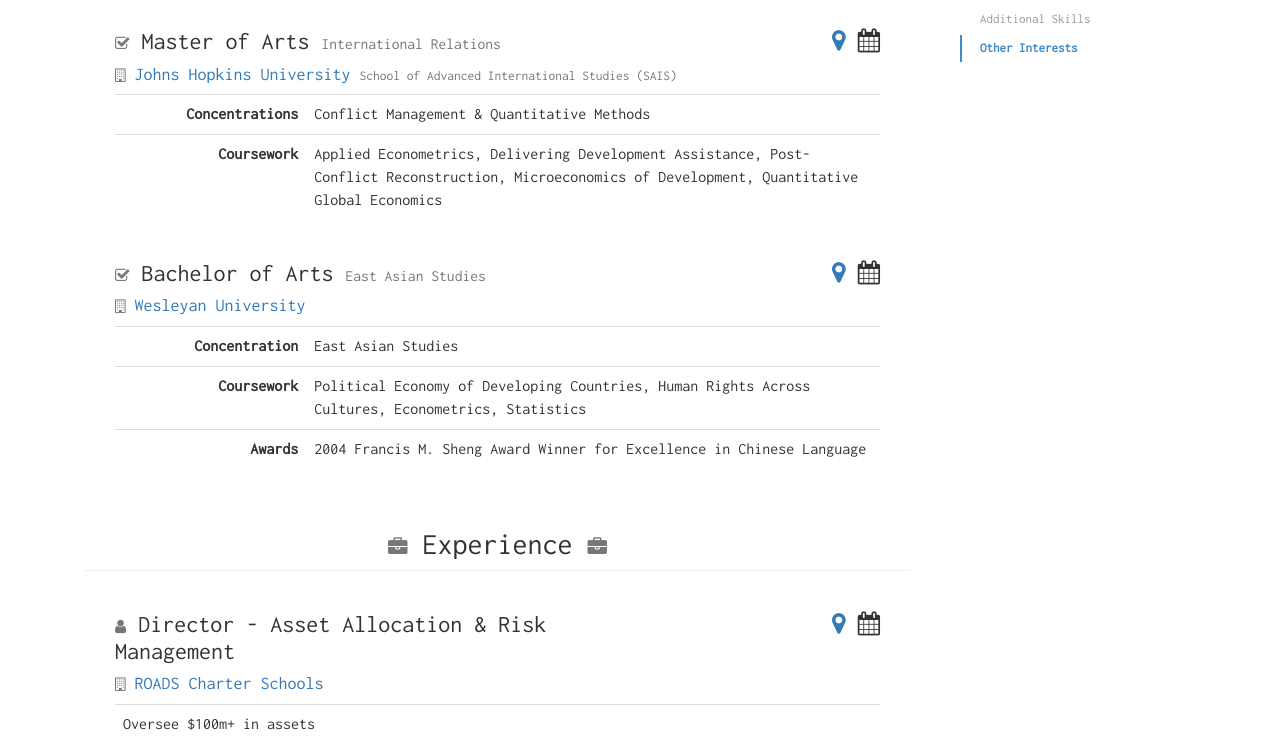
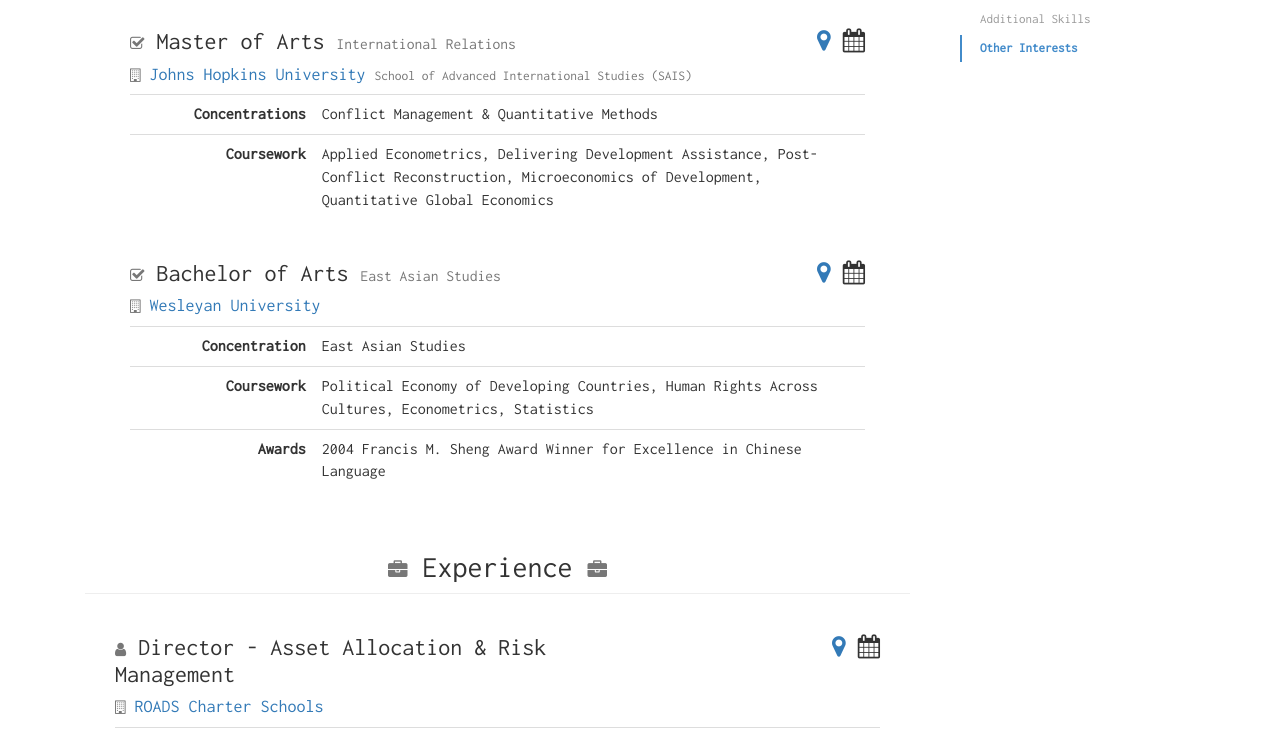
Before and after one commit to jorve/jorve.github.io, a plain HTML site: page index.html in a window 1280 px wide. Shown: the part 365-1106 px from the top of the page. Drawn offline with nearby package versions, Linux system fonts and the light colour scheme.

Commit message:
further update to index.html
fix mistakes around adding SLB associates experience

```diff
--- a/index.html
+++ b/index.html
@@ -252,7 +252,7 @@
         <div class="col-md-9 ">
             <main class="content" role="main">
 
-                <div id="education">
+                <div class="col-md-12" id="education">
                     <h2 class="page-header text-center"><small><i class="fa fa-book"></i></small> Education <small><i class="fa fa-book"></i></small></h2>
                     <div class="col-md-12" id="SAIS">
                         <div class="col-md-10">
@@ -688,6 +688,7 @@
                     <li>
                         <a href="#experience">Experience</a>
                         <ul class="nav">
+                            <li><a href="#SLB">SLB Associates</a></li>
                             <li><a href="#ROADS">ROADS Charter Schools</a></li>
                             <li><a href="#BDS">Brooklyn Defender Services</a></li>
                             <li><a href="#IFC">IFC</a></li>
```
